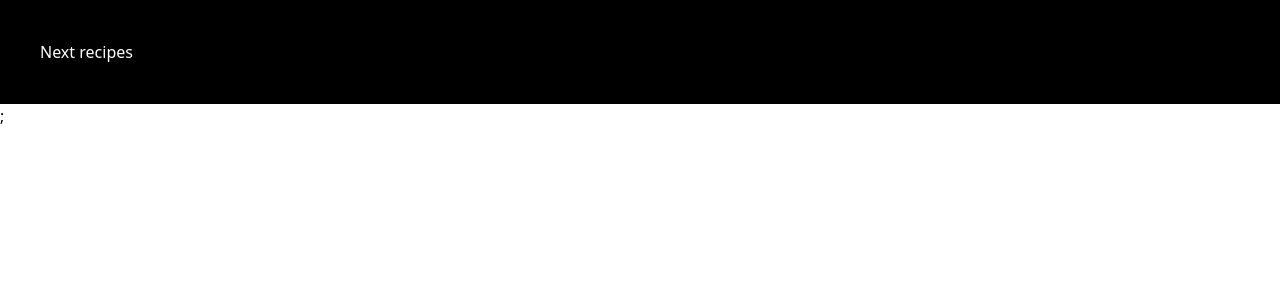
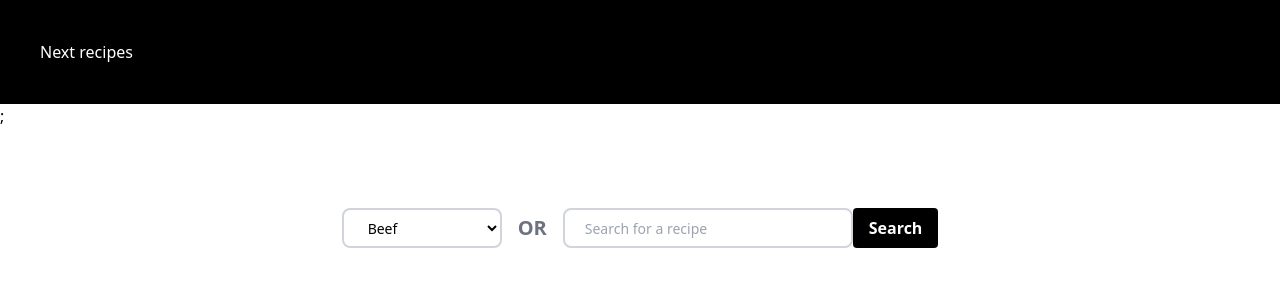
Before and after one commit to PieMenard/next-recipes, a Next.js app: page / in a window 1280 px wide. Shown: the top 300 px of the page. Built offline with nearby package versions, Linux system fonts and the light colour scheme.

Commit message:
add filter and search components

```diff
--- /dev/null
+++ b/src/app/components/Search.tsx
@@ -0,0 +1,25 @@
+const Search = () => {
+  return (
+    <div className="flex items-center justify-center mt-20 mb-4">
+      <select className="border-2 border-gray-300 bg-white h-10 px-5 pr-16 rounded-lg text-sm focus:outline-none">
+        <option value="Beef">Beef</option>
+        <option value="Chicken">Chicken</option>
+        <option value="Lamb">Lamb</option>
+        <option value="Pork">Pork</option>
+      </select>
+      <h1 className="text-xl font-semibold text-center mx-4 text-gray-500">
+        OR
+      </h1>
+      <input
+        className="border-2 border-gray-300 bg-white h-10 px-5 pr-16 rounded-lg text-sm focus:outline-none"
+        type="text"
+        placeholder="Search for a recipe"
+      />
+      <button className="bg-black hover:bg-green-700 text-white font-bold py-2 px-4 rounded">
+        Search
+      </button>
+    </div>
+  );
+};
+
+export default Search;
--- a/src/app/page.tsx
+++ b/src/app/page.tsx
@@ -1,9 +1,11 @@
-import Header from './Header';
+import Header from './components/Header';
+import Search from './components/Search';
 
 export default function Home() {
   return (
     <div>
       <Header />;
+      <Search />
     </div>
   );
 }
```
Also changed, not shown: src/app/components/Header.tsx (renamed from src/app/Header.tsx).
